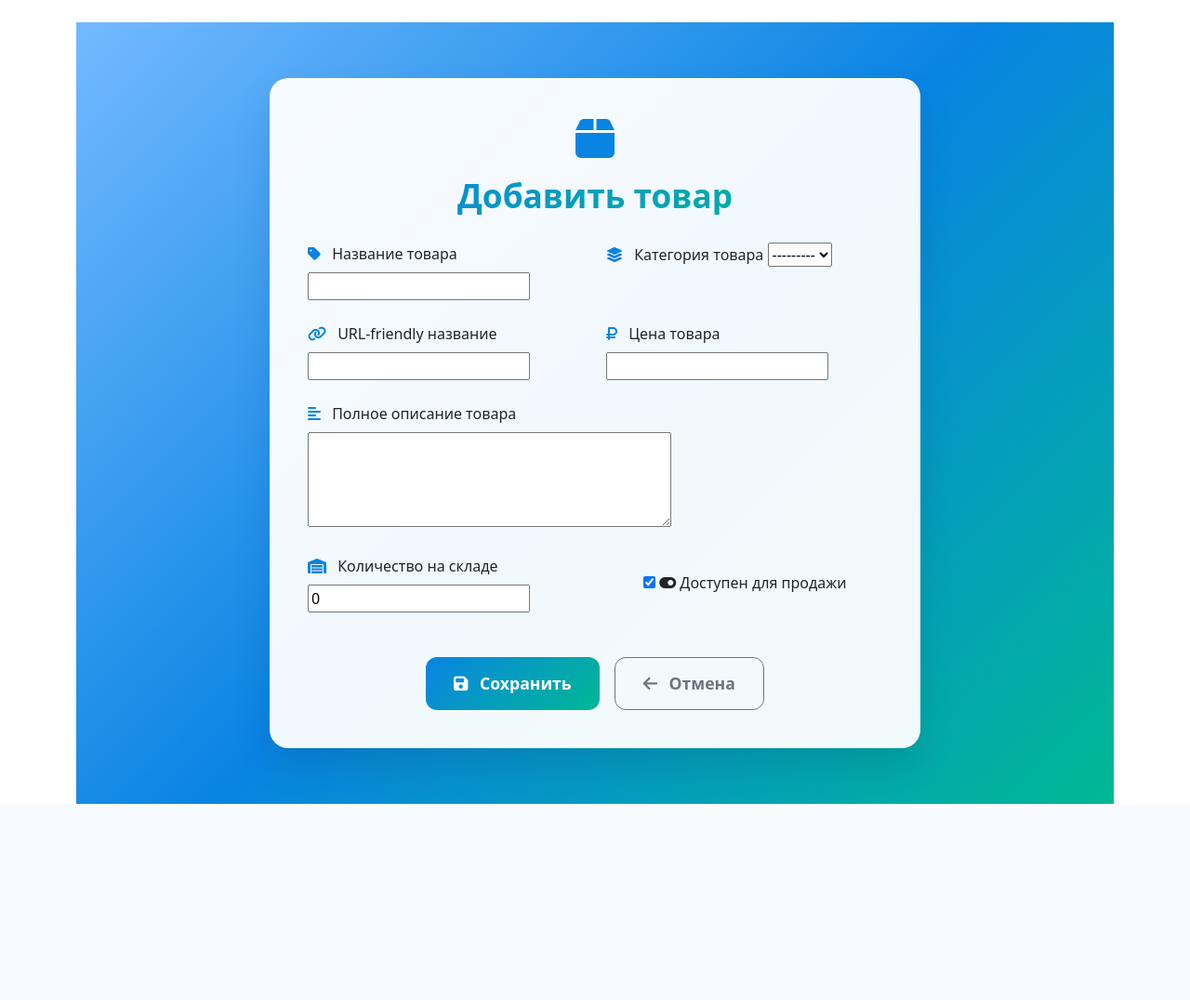
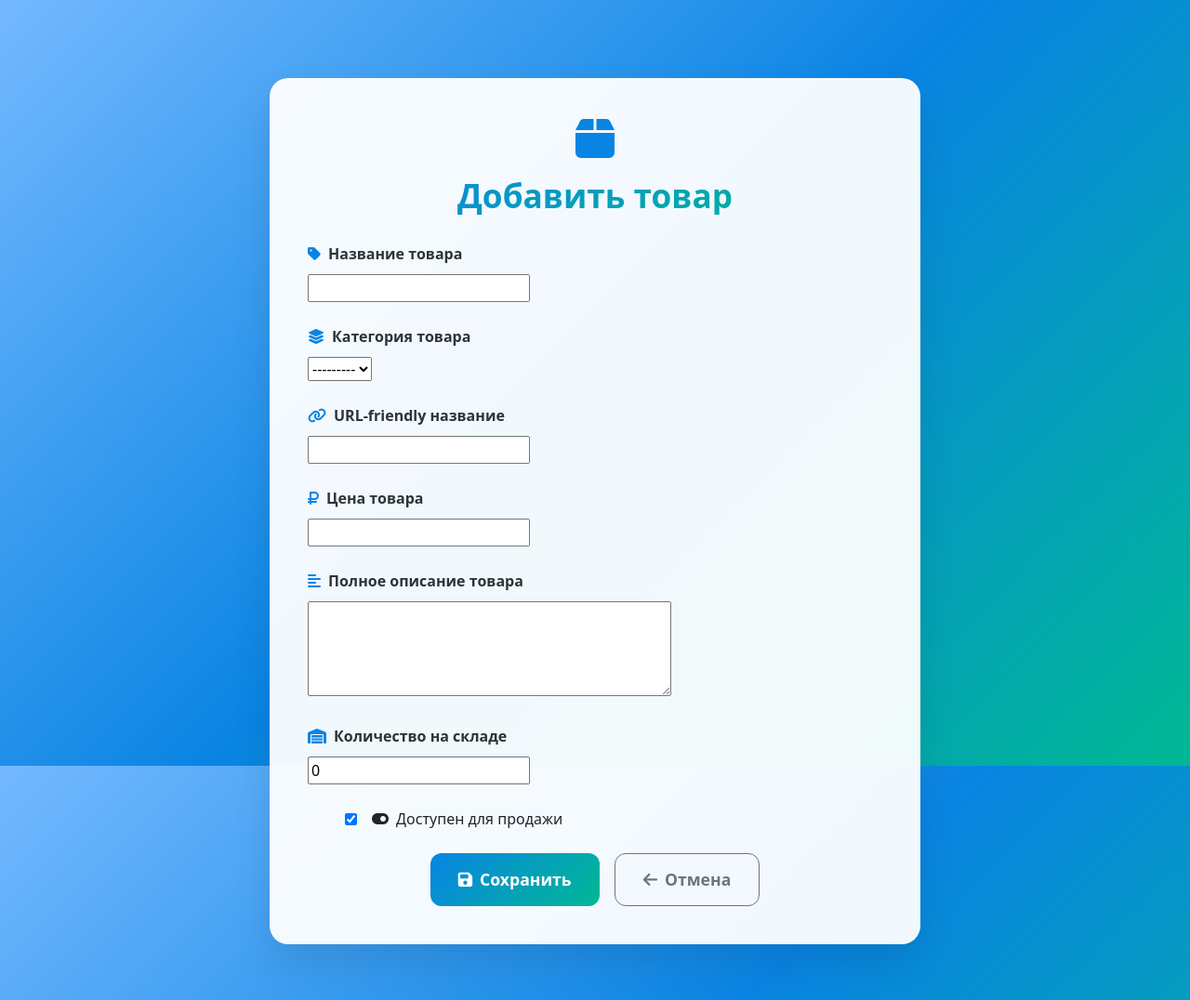
Before and after one commit to Mcrtychyan/online-shop, a Django app: page /products/add/ in a window 1280 px wide. Shown: the whole page at 93% size. Before the commit the page ends 865 px from the top, so only its background shows below. Run offline with Django 4.2, Linux system fonts and the light colour scheme; data that the repository does not hold is empty.

Commit message:
Сделали красивое редактирование 2

```diff
--- a/templates/myapp/product_form.html
+++ b/templates/myapp/product_form.html
@@ -5,20 +5,33 @@
 
 {% block content %}
 <style>
+    /* ФОН НА ВЕСЬ ЭКРАН */
+    body {
+        background: linear-gradient(135deg, #74b9ff 0%, #0984e3 50%, #00b894 100%) !important;
+        min-height: 100vh !important;
+        height: 100vh !important;
+        margin: 0 !important;
+        padding: 0 !important;
+    }
+
     .product-form-bg {
-        background: linear-gradient(135deg, #74b9ff 0%, #0984e3 50%, #00b894 100%);
         min-height: 100vh;
-        padding: 40px 0;
+        padding: 60px 20px;
+        display: flex;
+        align-items: center;
     }
+
     .form-card {
         background: rgba(255,255,255,0.95);
         border-radius: 20px;
         box-shadow: 0 20px 40px rgba(0,0,0,0.1);
         border: 1px solid rgba(255,255,255,0.3);
         padding: 40px;
-        margin: 20px auto;
+        margin: 0 auto;
         max-width: 700px;
+        width: 100%;
     }
+
     .form-header h2 {
         background: linear-gradient(135deg, #0984e3 0%, #00b894 100%);
         -webkit-background-clip: text;
@@ -28,17 +41,31 @@
         text-align: center;
         margin-bottom: 30px;
     }
+
+    /* ФОРМЫ В СТОЛБИК */
+    .form-group {
+        margin-bottom: 25px;
+    }
+
     .form-control, .form-select {
         border-radius: 12px;
         border: 2px solid #e9ecef;
         padding: 15px 20px;
         transition: all 0.3s;
         height: 55px;
+        width: 100%;
     }
     .form-control:focus, .form-select:focus {
         border-color: #0984e3;
         box-shadow: 0 0 0 0.2rem rgba(9,132,227,0.2);
         transform: translateY(-2px);
+    }
+    .form-label {
+        font-weight: 600;
+        color: #2d3436;
+        margin-bottom: 10px;
+        display: flex;
+        align-items: center;
     }
     .form-label i {
         color: #0984e3;
@@ -81,17 +108,17 @@
             <form method="post">
                 {% csrf_token %}
 
-                <div class="row g-4 mb-4">
-                    <div class="col-md-6">
+                <div class="form-group">
                     <label class="form-label">
-                            <i class="fas fa-tag"></i> {{ form.name.label }}
+                        <i class="fas fa-tag"></i>{{ form.name.label }}
                     </label>
                     {{ form.name }}
                     {% if form.name.errors %}<small class="text-danger">{{ form.name.errors }}</small>{% endif %}
                 </div>
-                    <div class="col-md-6">
+
+                <div class="form-group">
                     <label class="form-label">
-                            <i class="fas fa-layer-group"></i> {{ form.category_id.label }}
+                        <i class="fas fa-layer-group"></i>{{ form.category_id.label }}
                     </label>
                     {{ form.category_id }}
                     {% if form.category_id.errors %}<small class="text-danger">{{ form.category_id.errors }}</small>{% endif %}
@@ -102,53 +129,50 @@
                         </div>
                     {% endif %}
                 </div>
-                </div>
 
-                <div class="row g-4 mb-4">
-                    <div class="col-md-6">
+                <div class="form-group">
                     <label class="form-label">
-                            <i class="fas fa-link"></i> {{ form.slug.label }}
+                        <i class="fas fa-link"></i>{{ form.slug.label }}
                     </label>
                     {{ form.slug }}
                 </div>
-                    <div class="col-md-6">
+
+                <div class="form-group">
                     <label class="form-label">
-                            <i class="fas fa-ruble-sign"></i> {{ form.price.label }}
+                        <i class="fas fa-ruble-sign"></i>{{ form.price.label }}
                     </label>
                     {{ form.price }}
                 </div>
-                </div>
 
-                <div class="mb-4">
+                <div class="form-group">
                     <label class="form-label">
-                        <i class="fas fa-align-left"></i> {{ form.description.label }}
+                        <i class="fas fa-align-left"></i>{{ form.description.label }}
                     </label>
                     {{ form.description }}
                 </div>
 
-                <div class="row g-4 mb-5">
-                    <div class="col-md-6">
+                <div class="form-group">
                     <label class="form-label">
-                            <i class="fas fa-warehouse"></i> {{ form.stock.label }}
+                        <i class="fas fa-warehouse"></i>{{ form.stock.label }}
                     </label>
                     {{ form.stock }}
                 </div>
-                    <div class="col-md-6 d-flex align-items-center">
-                        <div class="form-check form-switch">
+
+                <div class="form-group">
+                    <div class="form-check form-switch d-flex align-items-center">
                         {{ form.is_active }}
-                            <label class="form-check-label">
-                                <i class="fas fa-toggle-on"></i> {{ form.is_active.label }}
+                        <label class="form-check-label ms-3 mb-0">
+                            <i class="fas fa-toggle-on me-2"></i>{{ form.is_active.label }}
                         </label>
                     </div>
                 </div>
-                </div>
 
-                <div class="d-flex gap-3 justify-content-center">
+                <div class="d-flex gap-3 justify-content-center mt-4">
                     <button type="submit" class="btn btn-success-custom btn-custom text-white">
-                        <i class="fas fa-save me-2"></i> Сохранить
+                        <i class="fas fa-save me-2"></i>Сохранить
                     </button>
                     <a href="{% url 'product_list' %}" class="btn btn-outline-secondary btn-custom">
-                        <i class="fas fa-arrow-left me-2"></i> Отмена
+                        <i class="fas fa-arrow-left me-2"></i>Отмена
                     </a>
                 </div>
             </form>
```
Lines whose indentation alone changed are shown as unchanged.
